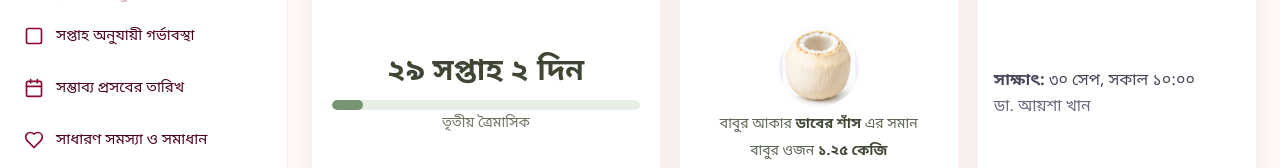
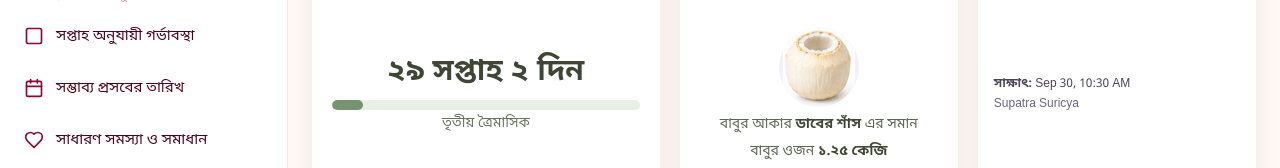
Before and after one commit to mdistiakahmed/aishar-ammu, a Next.js app: page / in a window 1280 px wide. Shown: the part 313-481 px from the top of the page. Built offline with nearby package versions, Linux system fonts and the light colour scheme.

Commit message:
Update css

```diff
--- a/components/homepage/NextDoctorVisitCard.tsx
+++ b/components/homepage/NextDoctorVisitCard.tsx
@@ -3,7 +3,7 @@
 import { useEffect, useId, useState } from "react";
 import { useAuth } from "@/components/auth/AuthProvider";
 import { GuestDashCard } from "@/components/homepage/guest/GuestDashCard";
-import { StethoscopeIcon } from "@/components/homepage/guest/GuestDashIcons";
+import { PencilIcon, StethoscopeIcon } from "@/components/homepage/guest/GuestDashIcons";
 import { saveNextDoctorVisitDate } from "@/lib/care-details";
 import { parseOptionalDate } from "@/lib/dates";
 import {
@@ -13,8 +13,6 @@ import {
   writeNextDoctorVisit,
   type NextDoctorVisit,
 } from "@/lib/next-doctor-visit";
-
-const BN_DIGITS = ["০", "১", "২", "৩", "৪", "৫", "৬", "৭", "৮", "৯"];
 
 export function NextDoctorVisitCard({
   previewWhen,
@@ -108,7 +106,7 @@ export function NextDoctorVisitCard({
       ? formatVisitWhen(visit)
       : "Not saved yet"
     : previewWhen;
-  const doctor = user ? visit?.doctorName || "Doctor not set" : "ডা. আয়শা খান";
+  const doctor = user ? visit?.doctorName || "Doctor not set" : "Supatra Suricya";
   const reminder = user ? visitReminder(visit, todayKey) : null;
 
   return (
@@ -125,19 +123,20 @@ export function NextDoctorVisitCard({
             <button
               type="button"
               onClick={openEditor}
-              className="inline-flex h-11 items-center justify-center rounded-full bg-white px-3 text-xs font-semibold text-[#4a4458]"
+              aria-label="Edit"
+              className="inline-flex h-7 w-7 items-center justify-center rounded-full text-[#c2255c] hover:bg-black/5"
             >
-              Edit
+              <PencilIcon className="h-3.5 w-3.5" />
             </button>
           ) : null
         }
         className={className}
         bodyClassName="min-h-0 flex-1 justify-center gap-0.5 lg:gap-1"
       >
-        <p className="text-md leading-snug text-[#4a4458]">
+        <p className="text-[0.65rem] leading-snug text-[#4a4458] lg:text-xs">
           <span className="font-semibold">সাক্ষাৎ:</span> {when}
         </p>
-        <p className="text-md leading-snug text-[#6b6680]">{doctor}</p>
+        <p className="text-[0.65rem] leading-snug text-[#6b6680] lg:text-xs">{doctor}</p>
         {reminder ? (
           <p className="mt-1 text-[0.65rem] font-semibold leading-snug text-[#4a4458] lg:text-xs">
             {reminder}
@@ -258,17 +257,19 @@ function localDateKey(date: Date) {
 
 function formatVisitWhen(visit: NextDoctorVisit) {
   const [year, month, day] = visit.date.split("-").map(Number);
-  const label = toBnDigits(
-    new Intl.DateTimeFormat("bn-BD", {
-      month: "short",
-      day: "numeric",
-      timeZone: "UTC",
-    }).format(new Date(Date.UTC(year, month - 1, day))),
-  );
+  const label = new Intl.DateTimeFormat("en", {
+    month: "short",
+    day: "numeric",
+    timeZone: "UTC",
+  }).format(new Date(Date.UTC(year, month - 1, day)));
   if (!visit.time) return label;
-  return `${label}, ${toBnDigits(visit.time)}`;
+  return `${label}, ${formatTimeAmPm(visit.time)}`;
 }
 
-function toBnDigits(value: string) {
-  return value.replace(/\d/g, (digit) => BN_DIGITS[Number(digit)] ?? digit);
+function formatTimeAmPm(time: string) {
+  const [hourText, minute] = time.split(":");
+  const hour = Number(hourText);
+  const period = hour >= 12 ? "PM" : "AM";
+  const hour12 = hour % 12 || 12;
+  return `${hour12}:${minute} ${period}`;
 }
--- a/components/homepage/PregnancyDashPreview.tsx
+++ b/components/homepage/PregnancyDashPreview.tsx
@@ -111,12 +111,11 @@ function formatWeightBn(weightGrams: number) {
 function previewVisitLabel(from: Date) {
   const visit = new Date(from);
   visit.setDate(visit.getDate() + 6);
-  const day = toBnDigits(
-    new Intl.DateTimeFormat("bn-BD", { month: "short", day: "numeric" }).format(
-      visit,
-    ),
-  );
-  return `${day}, সকাল ১০:০০`;
+  const day = new Intl.DateTimeFormat("en", {
+    month: "short",
+    day: "numeric",
+  }).format(visit);
+  return `${day}, 10:30 AM`;
 }
 
 function ChevronIcon({
@@ -326,7 +325,7 @@ export function PregnancyDashPreview({
           bodyClassName="items-center gap-1.5 text-center sm:gap-2 lg:gap-3 lg:px-5 lg:py-4"
         >
           <div className="flex shrink-0 items-center justify-center">
-            <div className="flex h-16 w-16 items-center justify-center overflow-hidden rounded-full bg-[#fff6f1] shadow-inner ring-4 ring-white sm:h-20 sm:w-20 lg:h-36 lg:w-36 lg:ring-[6px]">
+            <div className="flex h-28 w-28 items-center justify-center overflow-hidden rounded-full bg-[#fff6f1] shadow-inner ring-4 ring-white sm:h-32 sm:w-32 lg:h-36 lg:w-36 lg:ring-[6px]">
               <PausingGif
                 src="/girl-gif-5.gif"
                 className="h-full w-full object-cover"
```
